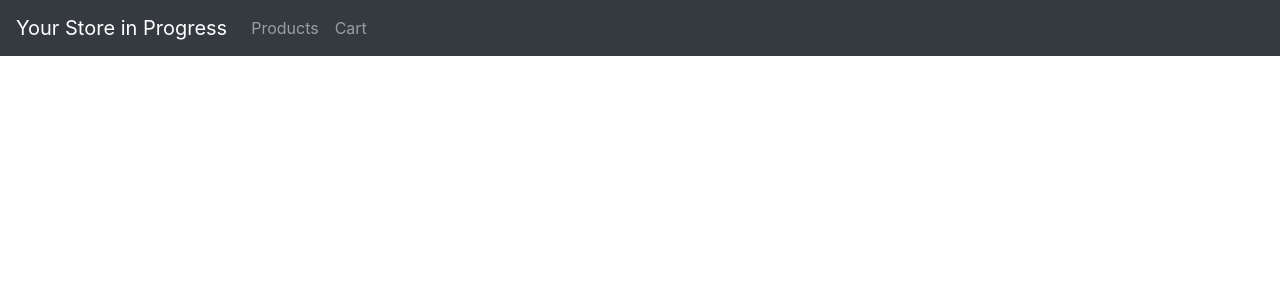
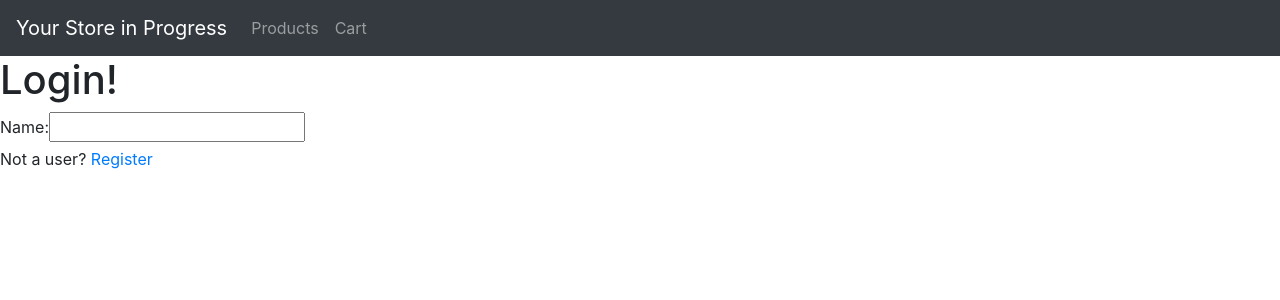
Before and after one commit to KaemonIsland/your-store-in-progress, a React (Create React App) app: page /login in a window 1280 px wide. Shown: the top 300 px of the page. Built offline with nearby package versions, Linux system fonts and the light colour scheme.

Commit message:
added Registration and Login initial components

```diff
--- a/src/App.js
+++ b/src/App.js
@@ -7,6 +7,8 @@ const Home = lazy(() =>  import('./components/pages/Home'))
 const Header = lazy(() => import('./components/pages/Header'))
 const Products = lazy(() => import('./components/products/Products'))
 const Cart = lazy(() => import('./components/cart/Cart'))
+const Register = lazy(() => import('./components/auth/Registration'))
+const Login = lazy(() => import('./components/auth/Login'))
 
 function App() {
   return (
@@ -34,6 +36,16 @@ function App() {
             path="/cart"
             component={Cart}
           />
+          <Route
+            exact
+            path="/register"
+            component={Register}
+            />
+          <Route
+            exact
+            path="/login"
+            component={Login}
+            />
         </Switch>
       </Suspense>
     </div>
--- /dev/null
+++ b/src/components/auth/Login.js
@@ -0,0 +1,18 @@
+import React, { useState, useEffect } from 'react'
+import { Link } from 'react-router-dom'
+
+const Login = () => {
+     return (
+         <div>
+             <h1>Login!</h1>
+             <form>
+                 <label>Name:</label>
+                 <input name="name" />
+             </form>
+             <p>Not a user? <Link to="/register">Register</Link></p>
+         </div>
+
+     )
+}
+
+export default Login;
--- /dev/null
+++ b/src/components/auth/Registration.js
@@ -0,0 +1,17 @@
+import React, { useState, useEffect } from 'react'
+import { Link } from 'react-router-dom'
+
+const Registration = () => {
+    return (
+        <div>
+            <h1>Register new User</h1>
+            <form>
+                <label>Name:</label>
+                <input />
+            </form>
+            <p>Already a User? <Link to="/login">Login</Link></p>
+        </div>
+    )
+}
+
+export default Registration;
```
